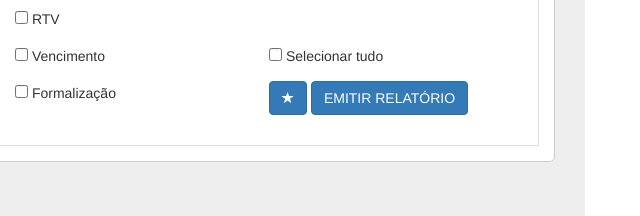
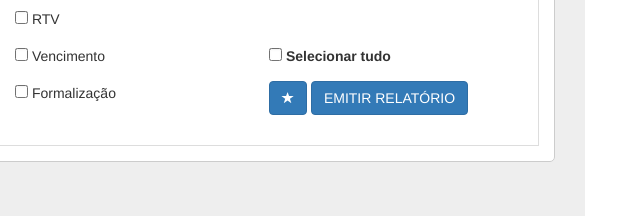
Before and after one commit to matheusfischer/matheusfischer.github.io, a website with bundled scripts: page relatorios.html in a window 1280 px wide. Shown: the part 406-622 px from the top of the page, 640-1280 px from the left. Built offline with nearby package versions, Linux system fonts and the light colour scheme.

Commit message:
ajuste relatorios

```diff
--- a/relatorios.html
+++ b/relatorios.html
@@ -536,7 +536,7 @@
                                 </div>
                                 <div class="col-xs-3">
                                     <input type="checkbox" id="selectAll" />
-                                    <label>Selecionar tudo</label>
+                                    <label><b>Selecionar tudo</b></label>
                                 </div>
                                 </div>
                             <div class="row">
```
